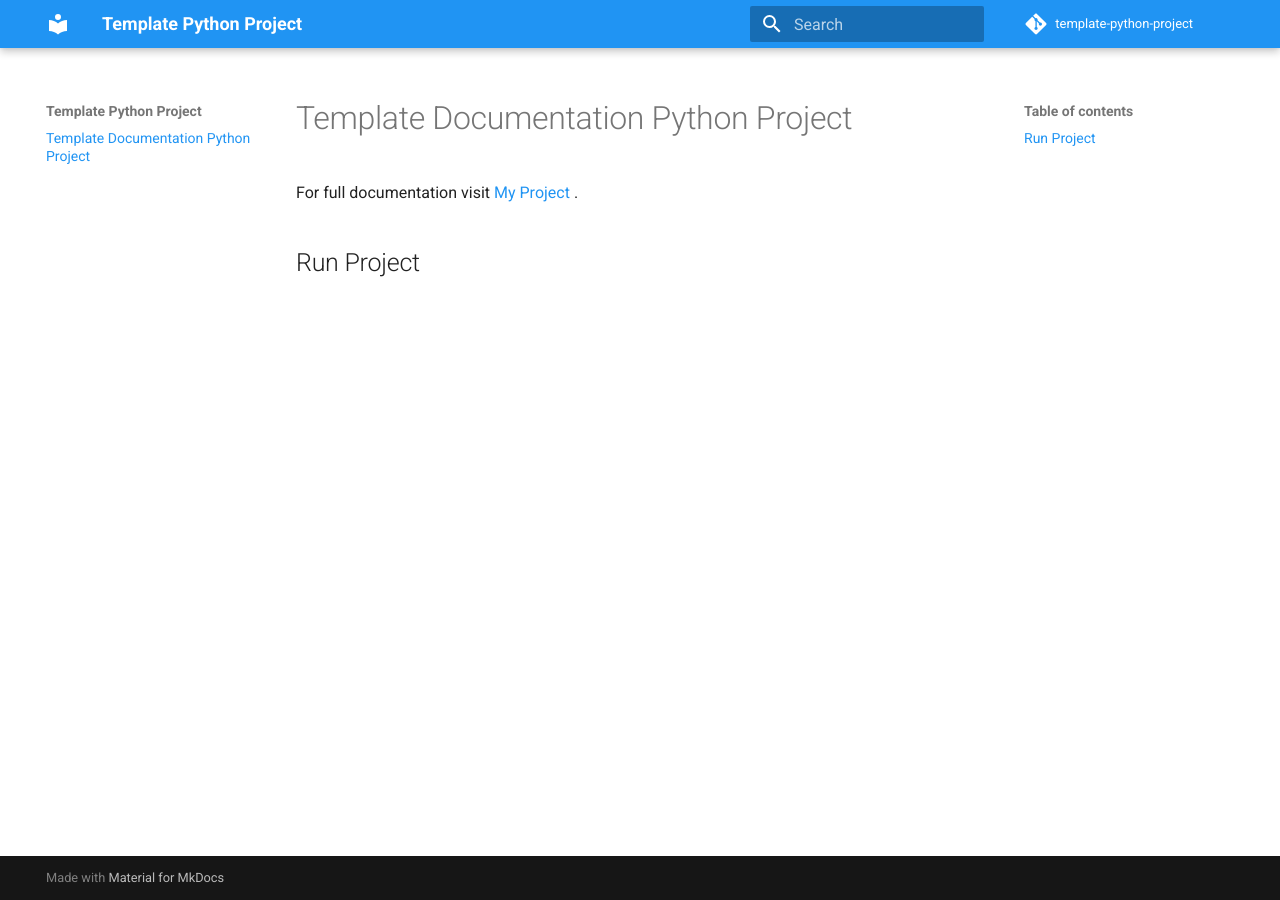
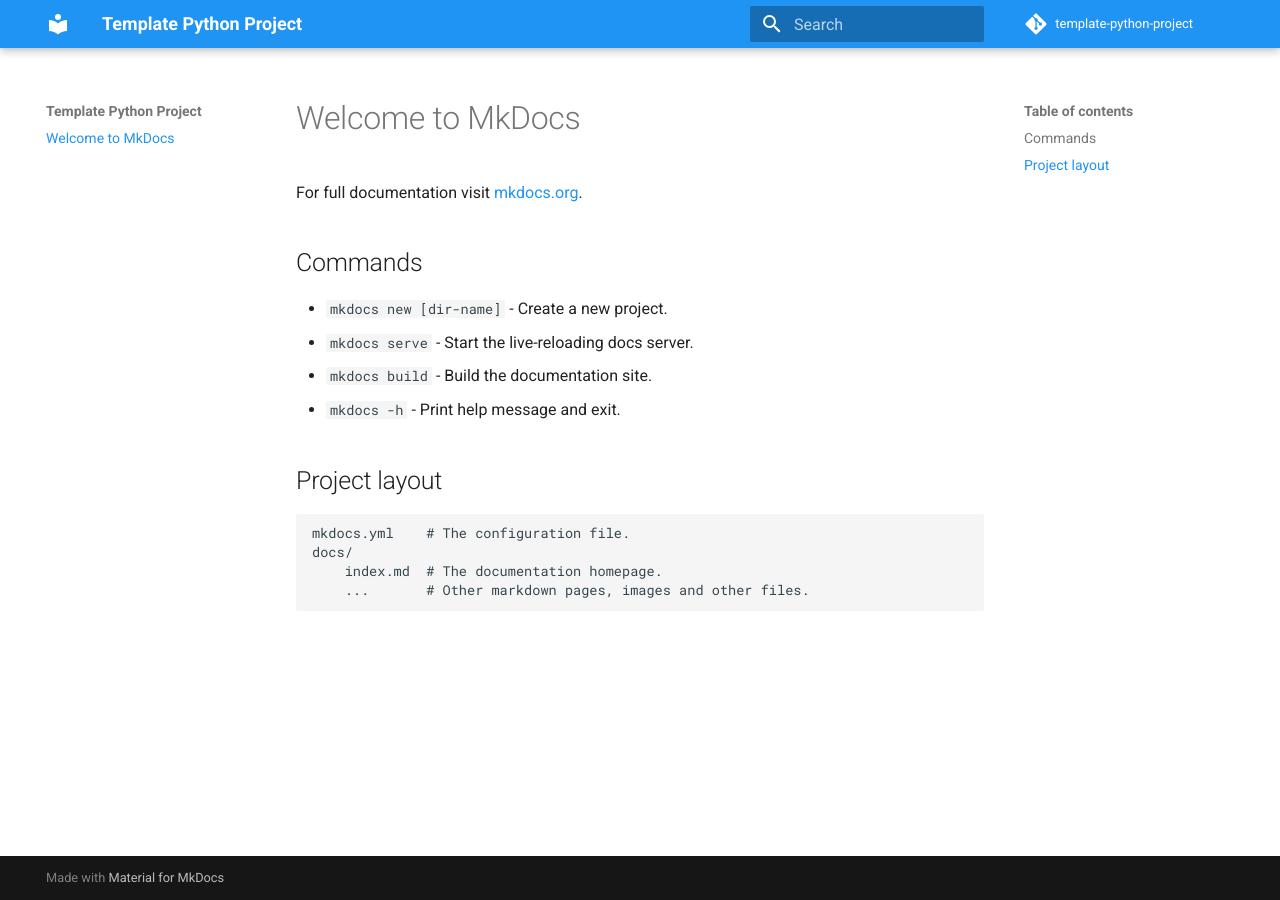
Before and after one commit to phillipefs/template-python-project, an MkDocs documentation site: the page built from docs/index.md, in a window 1280 px wide. Built offline with MkDocs 1.6.1 and Material for MkDocs 9.7.7, drawn with Linux system fonts in a browser that asks for light colours; comment, search, counter and statistics services are not loaded.

Commit message:
create documentation

```diff
--- a/docs/index.md
+++ b/docs/index.md
@@ -1,5 +1,17 @@
-# Template Documentation Python Project
+# Welcome to MkDocs
 
-For full documentation visit [My Project ](https://www.phillipefs.github.io/python_project_template).
+For full documentation visit [mkdocs.org](https://www.mkdocs.org).
 
-## Run Project
+## Commands
+
+* `mkdocs new [dir-name]` - Create a new project.
+* `mkdocs serve` - Start the live-reloading docs server.
+* `mkdocs build` - Build the documentation site.
+* `mkdocs -h` - Print help message and exit.
+
+## Project layout
+
+    mkdocs.yml    # The configuration file.
+    docs/
+        index.md  # The documentation homepage.
+        ...       # Other markdown pages, images and other files.
```
Also changed, not shown: README.md (+5 -1 lines).
